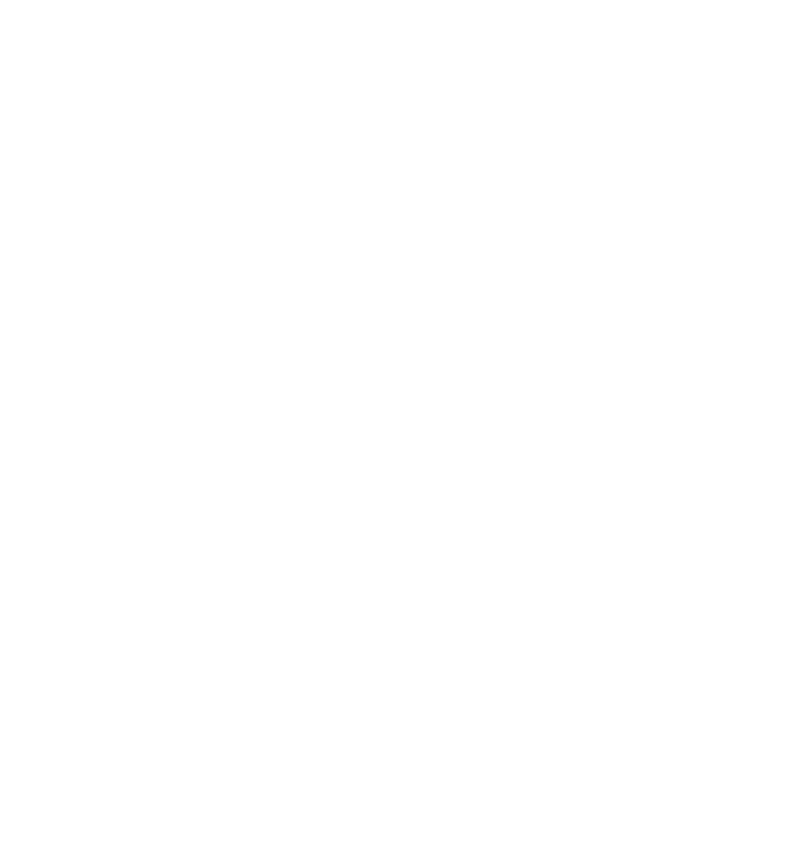
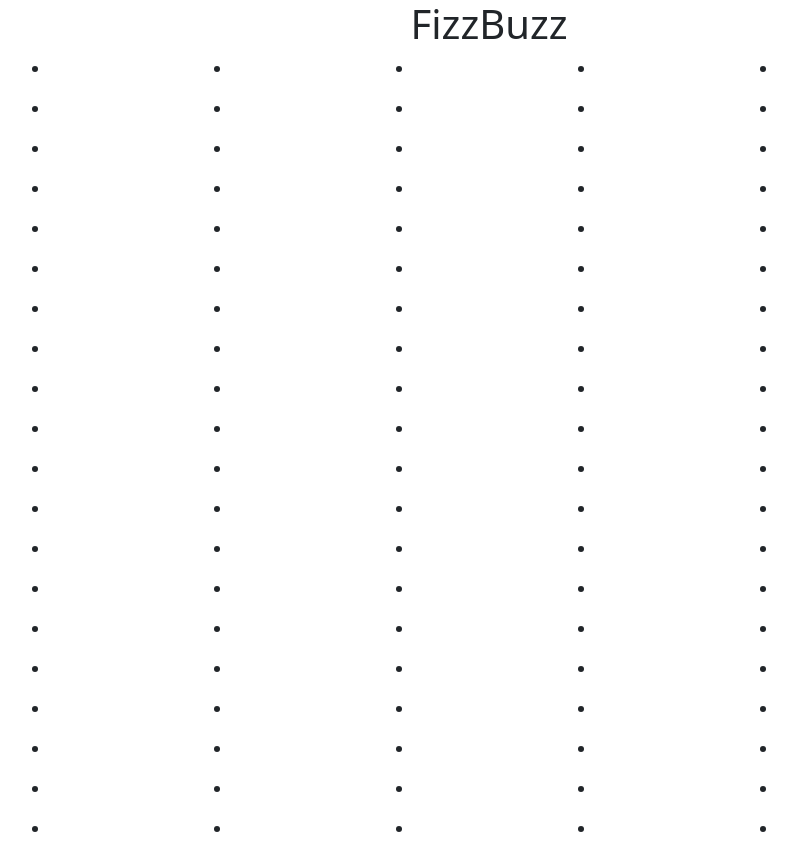
Before and after one commit to DanielePilati/js-fizzbuzz, a plain HTML site: page index.html in a window 1280 px wide. Shown: the whole page, without its empty margins (151-948 px from the left). Before the commit the page ends 800 px from the top, so only its background shows below. Drawn offline with nearby package versions, Linux system fonts and the light colour scheme.

Commit message:
[upd] create li elements

```diff
--- a/index.html
+++ b/index.html
@@ -4,8 +4,24 @@
     <meta charset="UTF-8" />
     <meta name="viewport" content="width=device-width, initial-scale=1.0" />
     <title>FizzBuzz</title>
+    <link
+      href="https://cdn.jsdelivr.net/npm/bootstrap@5.3.3/dist/css/bootstrap.min.css"
+      rel="stylesheet"
+      integrity="sha384-QWTKZyjpPEjISv5WaRU9OFeRpok6YctnYmDr5pNlyT2bRjXh0JMhjY6hW+ALEwIH"
+      crossorigin="anonymous"
+    />
   </head>
   <body>
+    <div class="container-lg">
+      <div class="row">
+        <div class="col-12 text-center">
+          <h1>FizzBuzz</h1>
+        </div>
+        <div class="col-12 col-lg-10 m-auto">
+          <ul class="row row-cols-2 row-cols-lg-5 g-2 g-lg-3" id="list"></ul>
+        </div>
+      </div>
+    </div>
     <script src="main.js"></script>
   </body>
 </html>
--- a/main.js
+++ b/main.js
@@ -1,8 +1,10 @@
 "use strict";
 
-let fizz = "Fizz";
-let buzz = "Buzz";
+const fizz = "Fizz";
+const buzz = "Buzz";
 let word = "";
+
+const ulLi = document.querySelector("#list");
 
 for (let i = 1; i <= 100; i++) {
   word = i;
@@ -16,5 +18,8 @@ for (let i = 1; i <= 100; i++) {
       word = buzz;
     }
   }
+  const demoLI = document.createElement("li");
+  demoLI.classList.add("col");
+  ulLi.appendChild(demoLI);
   console.log(word);
 }
```
